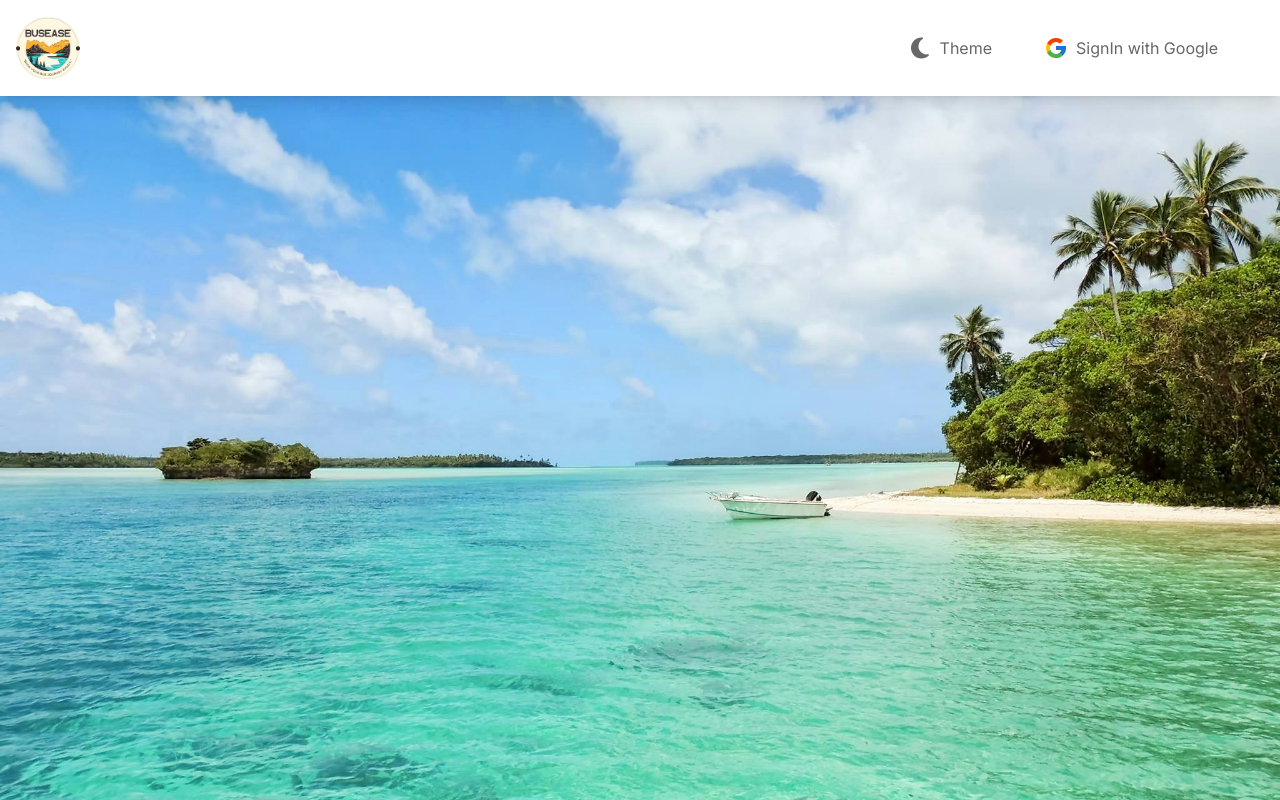
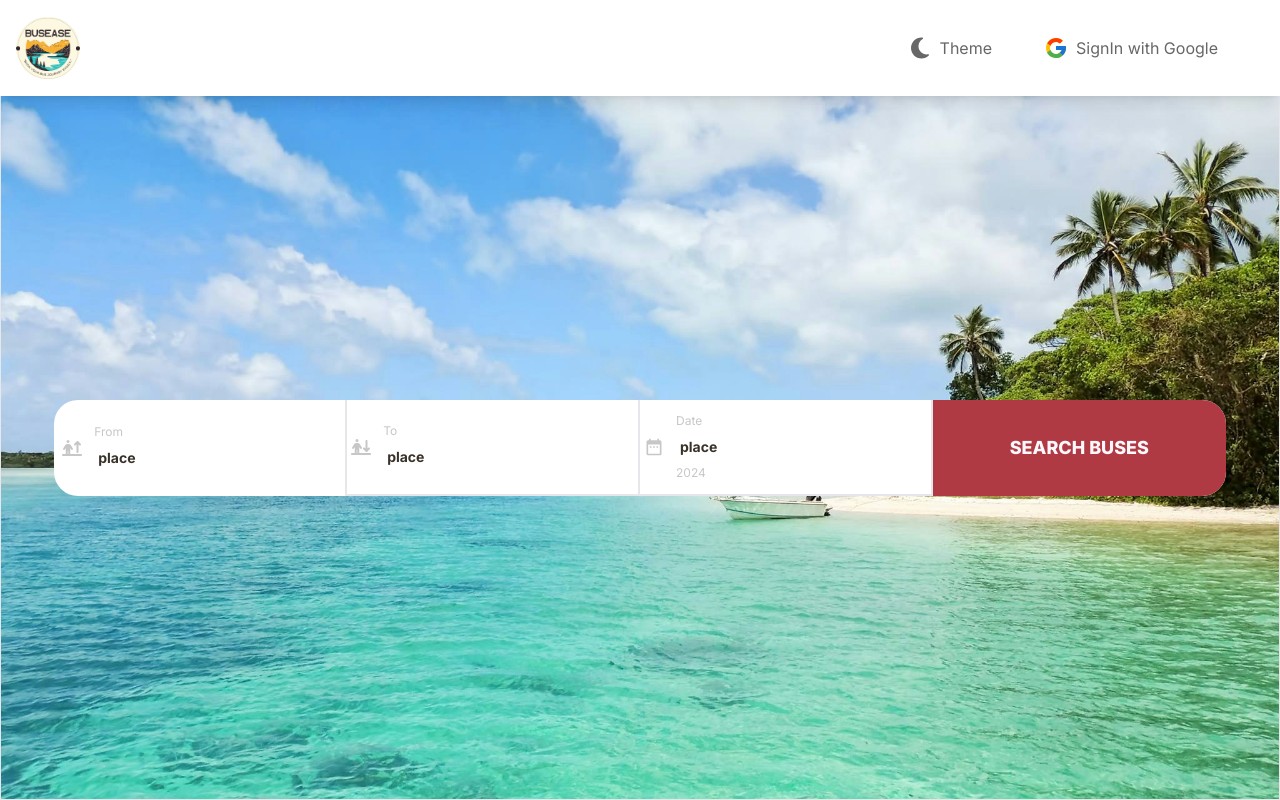
Before and after one commit to bEluga0000/BusEase, a Next.js app: page / in a window 1280 px wide. Built offline with nearby package versions, Linux system fonts and the light colour scheme; no server answers.

Commit message:
home page init

```diff
--- a/app/page.tsx
+++ b/app/page.tsx
@@ -1,13 +1,11 @@
-"use client";
-import { useRouter } from "next/navigation";
-// import { useEffect } from "react";
+import SearchBar from "@/components/dashboard/searchBar";
 export default async function Home() {
   return (
     <div
       className="h-screen bg-cover bg-center"
       style={{ backgroundImage: "url('/images/homebg4.jpg')" }}
     >
-      Buse Ease app
+      <SearchBar/>
     </div>
   );
 }
--- /dev/null
+++ b/components/dashboard/searchBar.tsx
@@ -0,0 +1,27 @@
+import SearchBox from "./searchBox"
+import { FaPersonArrowUpFromLine } from "react-icons/fa6";
+import { FaPersonArrowDownToLine } from "react-icons/fa6";
+import { MdDateRange } from "react-icons/md";
+import SearchButton from "./searchButton";
+const SearchBar = () => {
+    return <div className="h-screen border flex justify-center items-center pt-24">
+        <div className="md:w-11/12 bg-white  md:h-24 md:grid md:grid-cols-4 dark:bg-[#1F1F1F] rounded-3xl flex flex-col  h-fit
+         sm:w-2/3 w-3/4">
+            <div className="flex  items-center md:border-r-2 pl-2 h-24 border-b-2 md:border-b-0 ">
+                <SearchBox placeholder="From" symbol={<FaPersonArrowUpFromLine />}/>
+            </div>
+            <div className="flex  items-center md:border-r-2 pl-1 h-24 border-b-2">
+
+                <SearchBox placeholder="To" symbol={<FaPersonArrowDownToLine />}/>
+            </div>
+            <div className="flex  items-center border-r-2 pl-1 h-24 border-b-2">
+
+                <SearchBox placeholder="Date" symbol={<MdDateRange />} secondPlace="2024"/>
+            </div>
+            <div className="flex  items-center bg-[#b03a43] justify-center md:rounded-r-3xl rounded-b-3xl h-20 md:h-full md:rounded-bl-none">
+                <SearchButton/>
+            </div>
+        </div>
+    </div>
+}
+export default SearchBar
--- /dev/null
+++ b/components/dashboard/searchBox.tsx
@@ -0,0 +1,30 @@
+import { TbBusStop } from "react-icons/tb";
+
+interface SearchBoxProps {
+    placeholder: string
+    symbol: React.ReactNode
+    secondPlace?: string
+}
+const SearchBox: React.FC<SearchBoxProps> = ({
+    placeholder,
+    symbol,
+    secondPlace
+}) => {
+    return <div className="flex  items-center gap-3 ">
+        <div className="text-[#c7c7c7] md:text-xl dark:text-[#d1cbcb]">
+            {symbol}
+        </div>
+        <div className="flex flex-col gap-1 w-full">
+            <div className="text-[#c7c7c7] md:text-xs text-sm  dark:text-[#d1cbcb] ">
+                {placeholder}
+            </div>
+            <div >
+                <input type="text" placeholder="place" className="text-[#393229] text-sm font-bold w-full outline-none p-1 dark:text-[#E0E0E0] dark:bg-[#1F1F1F] placeholder-[#393229] dark:placeholder-[#E0E0E0]" />
+            </div>
+            {secondPlace && <div className="text-[#c7c7c7] text-xs">
+                {secondPlace}
+            </div>}
+        </div>
+    </div>
+}
+export default SearchBox
--- /dev/null
+++ b/components/dashboard/searchButton.tsx
@@ -0,0 +1,6 @@
+const SearchButton = ()=>{
+    return <div className="flex  items-center justify-center text-[#fcf8fc] font-extrabold text-lg dark:text-[#E0E0E0]">
+        SEARCH BUSES
+    </div>
+}
+export default SearchButton
```
